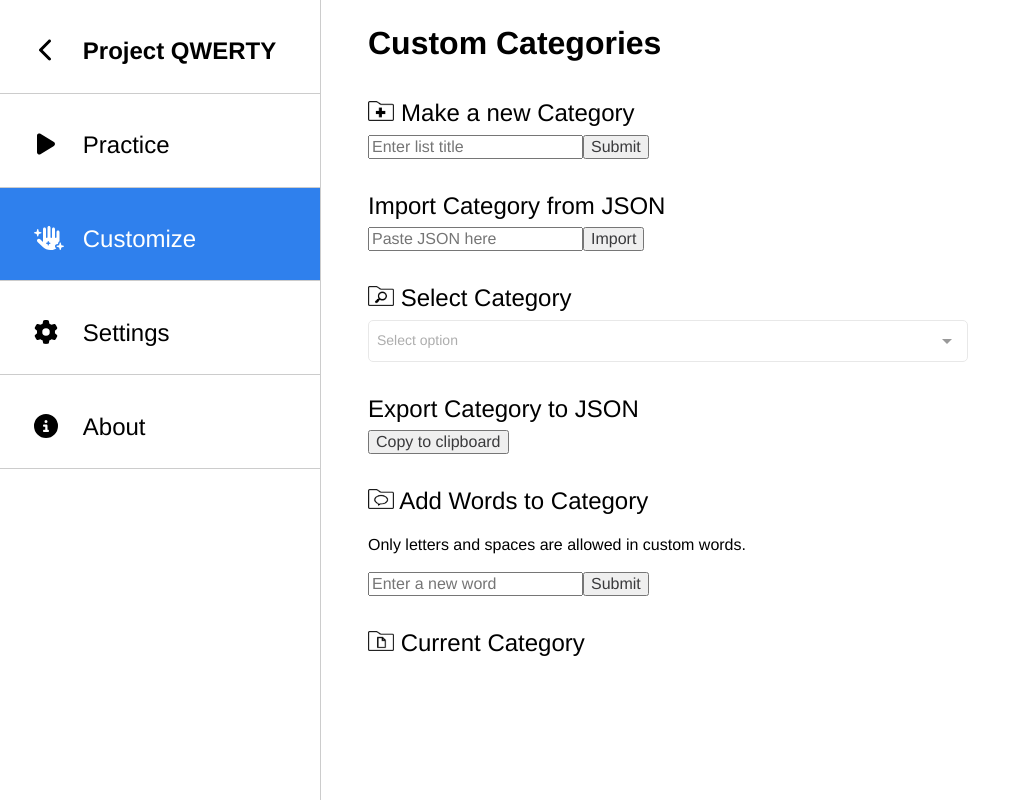
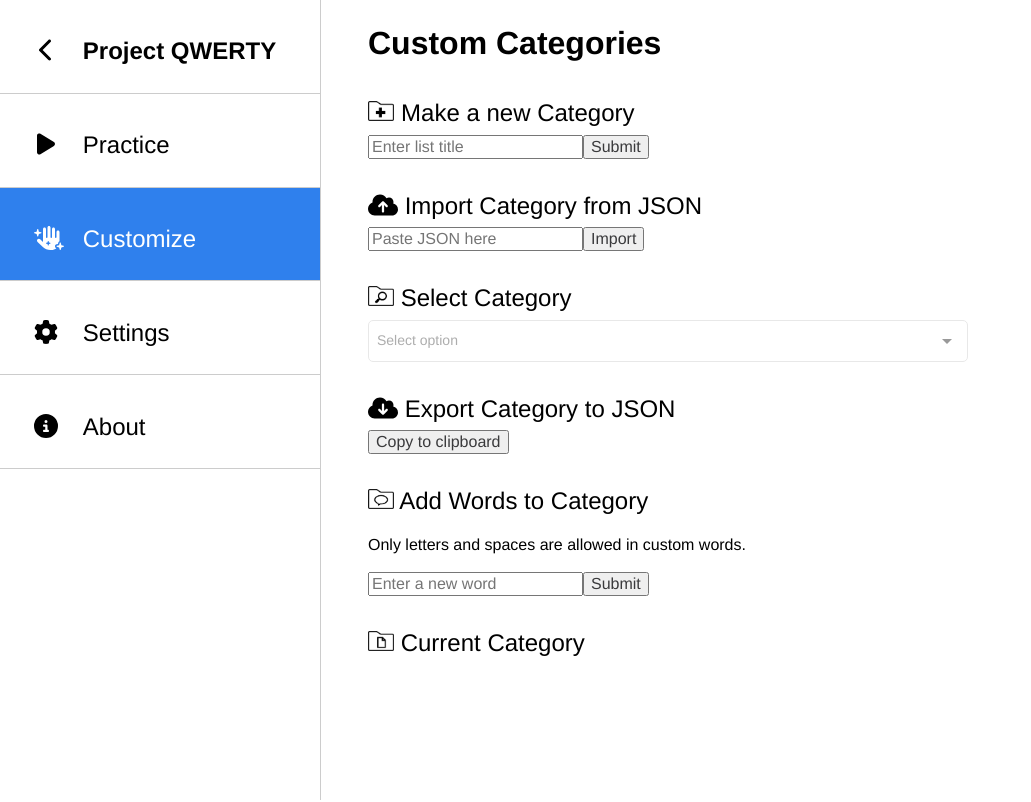
Before and after one commit to project-qwerty/project-qwerty, a Vue app: page /custom-lists in a window 1280 px wide. Shown: the top 802 px of the page, without its empty margins (0-1031 px from the left). Built offline with nearby package versions, Linux system fonts and the light colour scheme.

Commit message:
fix upload/download icons after fontawesome upgrade

```diff
--- a/src/main.js
+++ b/src/main.js
@@ -8,8 +8,8 @@ import {
   faChevronLeft,
   faEye,
   faBackspace,
-  faCloudUploadAlt,
-  faCloudDownloadAlt,
+  faCloudArrowUp,
+  faCloudArrowDown,
   faPlay,
   faHandSparkles,
   faInfoCircle,
@@ -34,8 +34,8 @@ library.add(faChevronRight)
 library.add(faChevronLeft)
 library.add(faEye)
 library.add(faBackspace)
-library.add(faCloudUploadAlt)
-library.add(faCloudDownloadAlt)
+library.add(faCloudArrowUp)
+library.add(faCloudArrowDown)
 library.add(faPlay)
 library.add(faHandSparkles)
 library.add(faInfoCircle)
--- a/src/views/CustomLists.vue
+++ b/src/views/CustomLists.vue
@@ -17,7 +17,7 @@
 
         <!-- Import list -->
         <p class="heading">
-          <font-awesome-icon class="" icon="cloud-upload-alt" />
+          <font-awesome-icon class="" icon="cloud-arrow-up" />
           Import Category from JSON
         </p>
         <div class="input-wrapper">
@@ -34,7 +34,7 @@
 
         <!-- Export list -->
         <p class="heading">
-          <font-awesome-icon class="" icon="cloud-download-alt" />
+          <font-awesome-icon class="" icon="cloud-arrow-down" />
           Export Category to JSON
         </p>
         <div class="input-wrapper">
```
